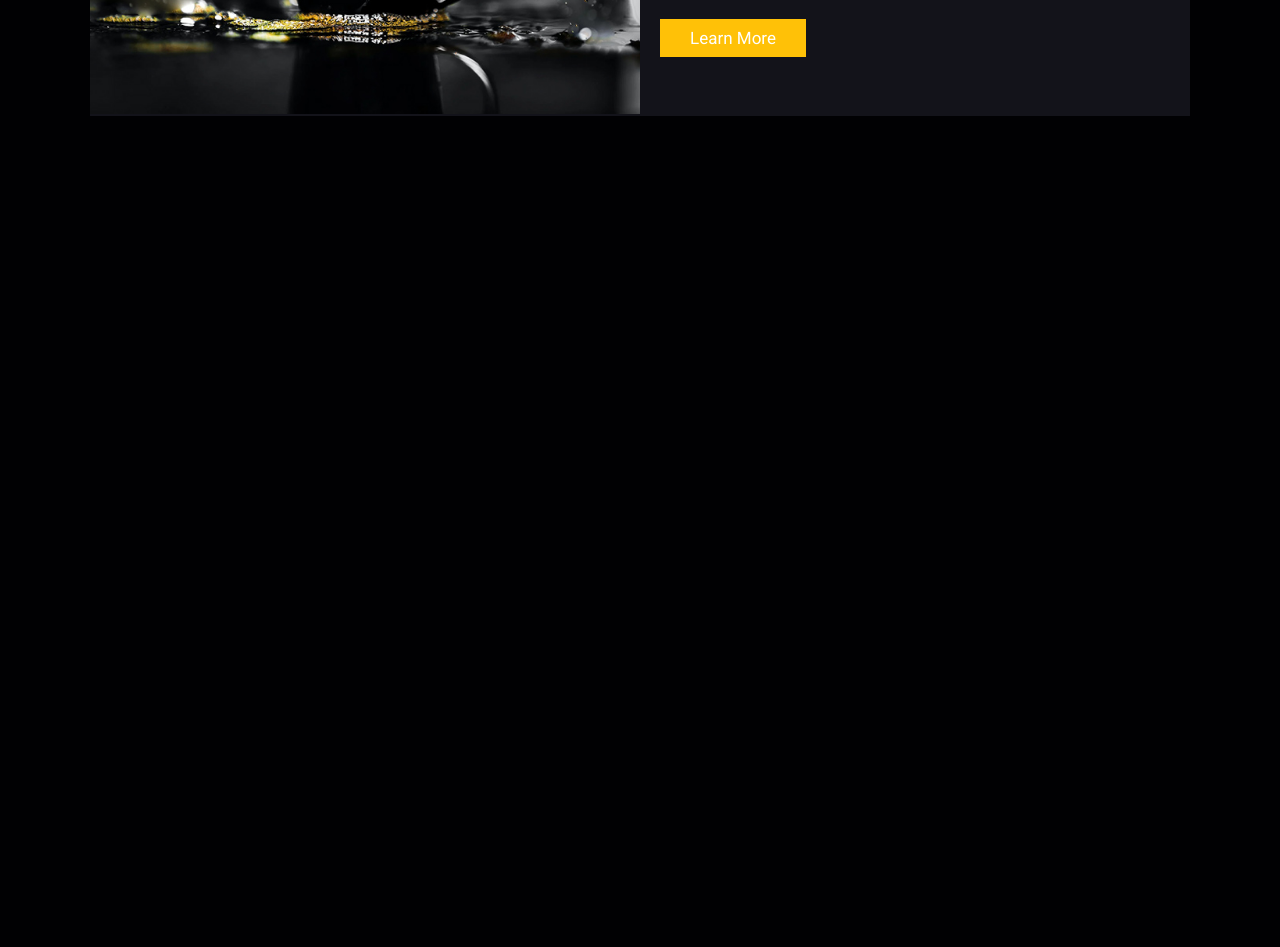
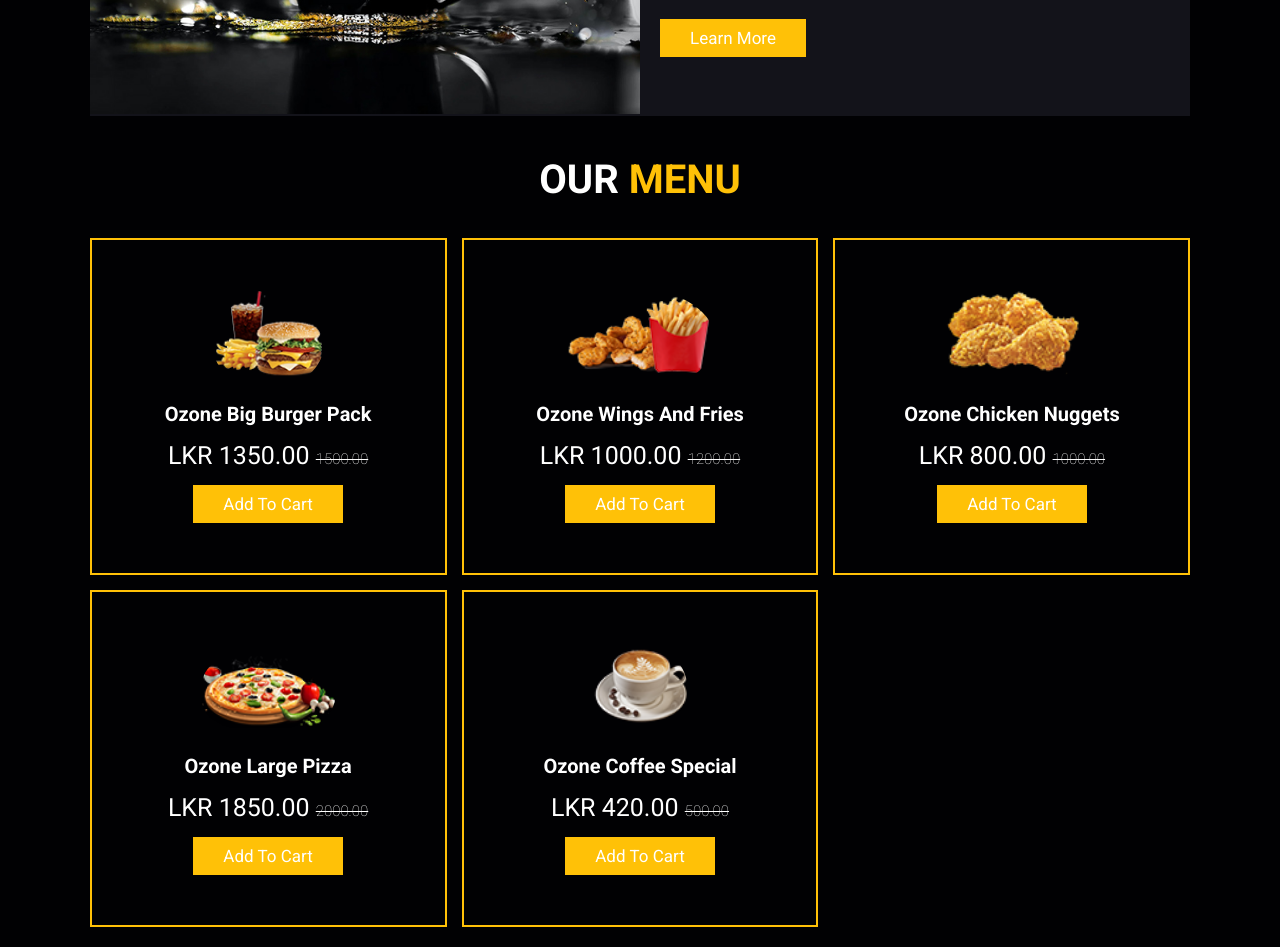
Before and after one commit to Pavithra-cj/Restaurant-landing-page, a React (Create React App) app in the folder frontend/: page / in a window 1280 px wide. Shown: the part 1180-2127 px from the top of the page. Before the commit the page ends 1316 px from the top, so only its background shows below. Built offline with nearby package versions, Linux system fonts and the light colour scheme.

Commit message:
Menu component Done.

```diff
--- a/frontend/src/App.js
+++ b/frontend/src/App.js
@@ -2,6 +2,7 @@ import '../src/Assets/CSS/style.css'
 import About from './Components/About';
 import Home from './Components/Home';
 import Navbar from './Components/Navbar';
+import Menu from './Components/Menu';
 
 function App() {
   return (
@@ -9,6 +10,7 @@ function App() {
     <Navbar/>
     <Home/>
     <About/>
+    <Menu/>
     </div>
   );
 }
--- a/frontend/src/Components/Menu.js
+++ b/frontend/src/Components/Menu.js
@@ -0,0 +1,31 @@
+import React from 'react'
+import {menu} from '../Data'
+
+const Menu = () => {
+  return (
+    <div>
+        <section className="menu" id="menu">
+        <h1 className="heading">
+          our <span>menu</span>
+        </h1>
+
+        <div className="box-container">
+          {menu.map((item, index) => (
+            <div className="box" key={index * Math.random()}>
+              <img src={item.img} alt="" />
+              <h3>{item.name}</h3>
+              <div className="price">
+                LKR {item.price.discounted.toFixed(2)}{' '} <span>{item.price.original.toFixed(2)}</span>
+              </div>
+              <a href="#" className="btn">
+                add to cart
+              </a>
+            </div>
+          ))}
+        </div>
+      </section>
+    </div>
+  )
+}
+
+export default Menu
--- a/frontend/src/Data.js
+++ b/frontend/src/Data.js
@@ -3,7 +3,6 @@ import menuImage2 from '../src/Assets/Images/menu-2.png'
 import menuImage3 from '../src/Assets/Images/menu-3.png'
 import menuImage4 from '../src/Assets/Images/menu-4.png'
 import menuImage5 from '../src/Assets/Images/menu-5.png'
-import menuImage6 from '../src/Assets/Images/menu-6.png'
 import cartImage1 from '../src/Assets/Images/cart-item-1.png'
 import cartImage2 from '../src/Assets/Images/cart-item-2.png'
 import cartImage3 from '../src/Assets/Images/cart-item-3.png'
@@ -21,21 +20,43 @@ import blogImage3 from '../src/Assets/Images/blog-3.jpeg'
 const menu = [
   {
     img: menuImage1,
+    name: 'Ozone Big Burger Pack',
+    price: {
+      original: 1500.00,
+      discounted: 1350.00,
+    },
   },
   {
     img: menuImage2,
+    name: 'Ozone Wings and Fries',
+    price: {
+      original: 1200.00,
+      discounted: 1000.00,
+    },
   },
   {
     img: menuImage3,
+    name: 'Ozone Chicken Nuggets',
+    price: {
+      original: 1000.00,
+      discounted: 800.00,
+    },
   },
   {
     img: menuImage4,
+    name: 'Ozone Large Pizza',
+    price: {
+      original: 2000.00,
+      discounted: 1850.00,
+    },
   },
   {
     img: menuImage5,
-  },
-  {
-    img: menuImage6,
+    name: 'Ozone Coffee Special',
+    price: {
+      original: 500.00,
+      discounted: 420.00,
+    },
   },
 ];
 
```
Also changed, not shown: frontend/src/Assets/Images/menu-5.png, frontend/src/Assets/Images/menu-6.png (deleted).
